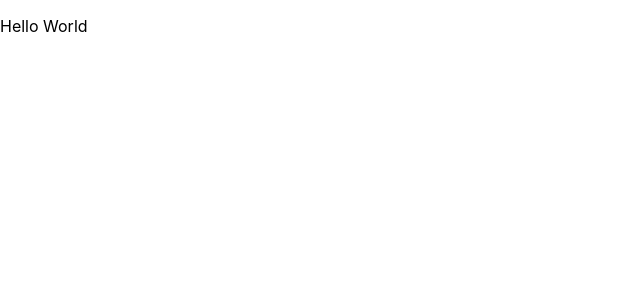
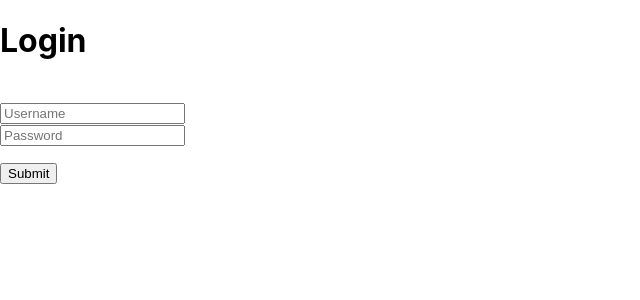
Before and after one commit to Abinavraj5427/othscmsweb, a React (Create React App) app: page / in a window 1280 px wide. Shown: the top 300 px of the page, without its empty margins (0-640 px from the left). Built offline with nearby package versions, Linux system fonts and the light colour scheme.

Commit message:
Created a basic login

```diff
--- a/src/App.js
+++ b/src/App.js
@@ -1,11 +1,25 @@
 import React from 'react';
-import logo from './logo.svg';
 import './App.css';
 
-function App() {
-  return (
-    <p> Hello World </p>
-  );
+export default class Login extends React.Component {
+  constructor(props) {
+    super(props);
+    this.state = { username:'', password:'' };
+  }
+
+  render(){
+    return(
+      <div>
+        <h1>Login</h1>
+        <br/>
+        <input placeholder = "Username" value={this.state.username} onChange={event => this.setState({username: event.target.value})}/>
+        <br/>
+        <input placeholder = "Password" value={this.state.password} onChange={event => this.setState({password: event.target.value})}/>
+        <br/>
+        <p>{this.state.username}</p>
+        <p>{this.state.password}</p>
+        <input type = "submit"/>
+      </div>
+    );
+  }
 }
-
-export default App;
```
